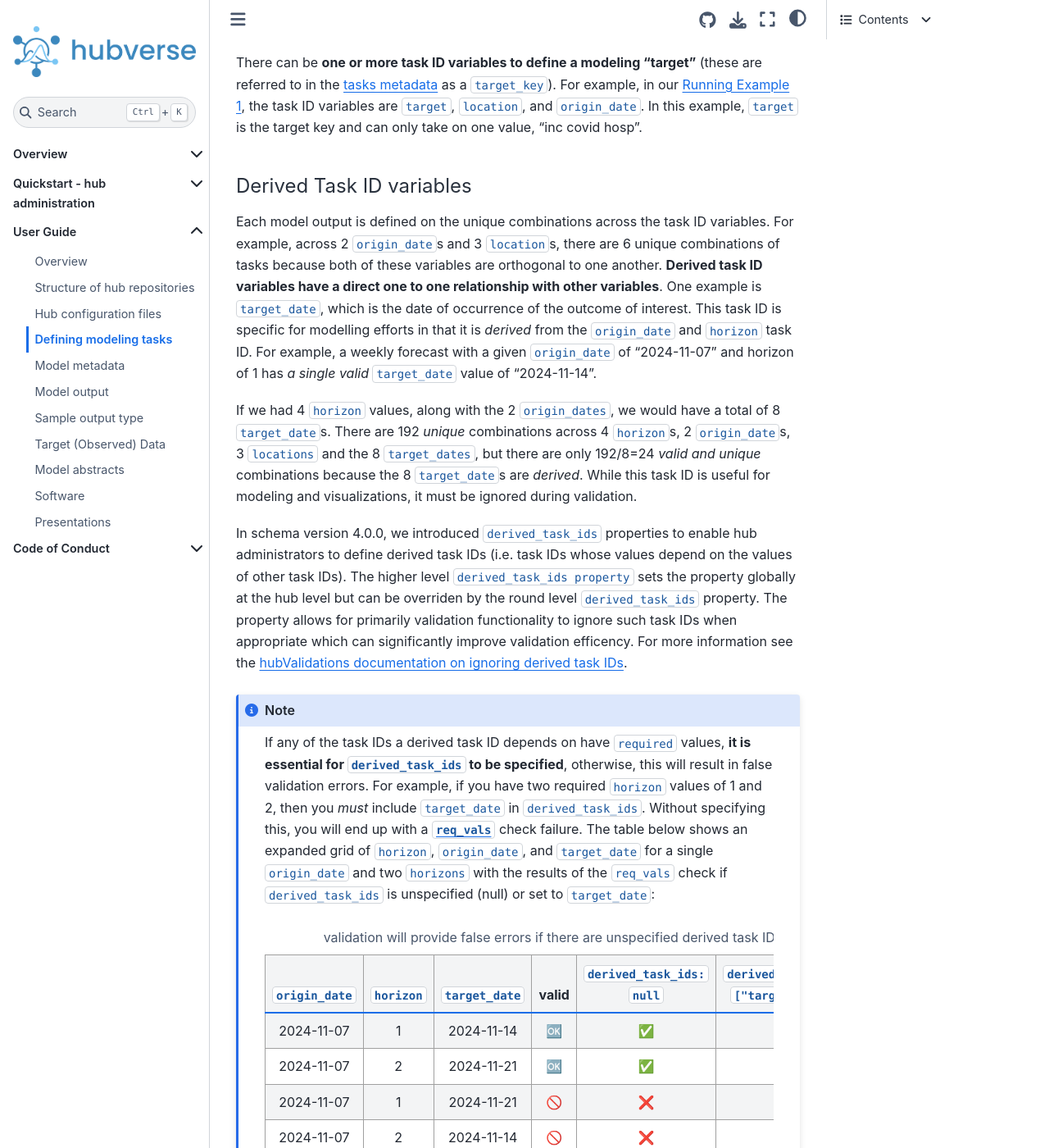
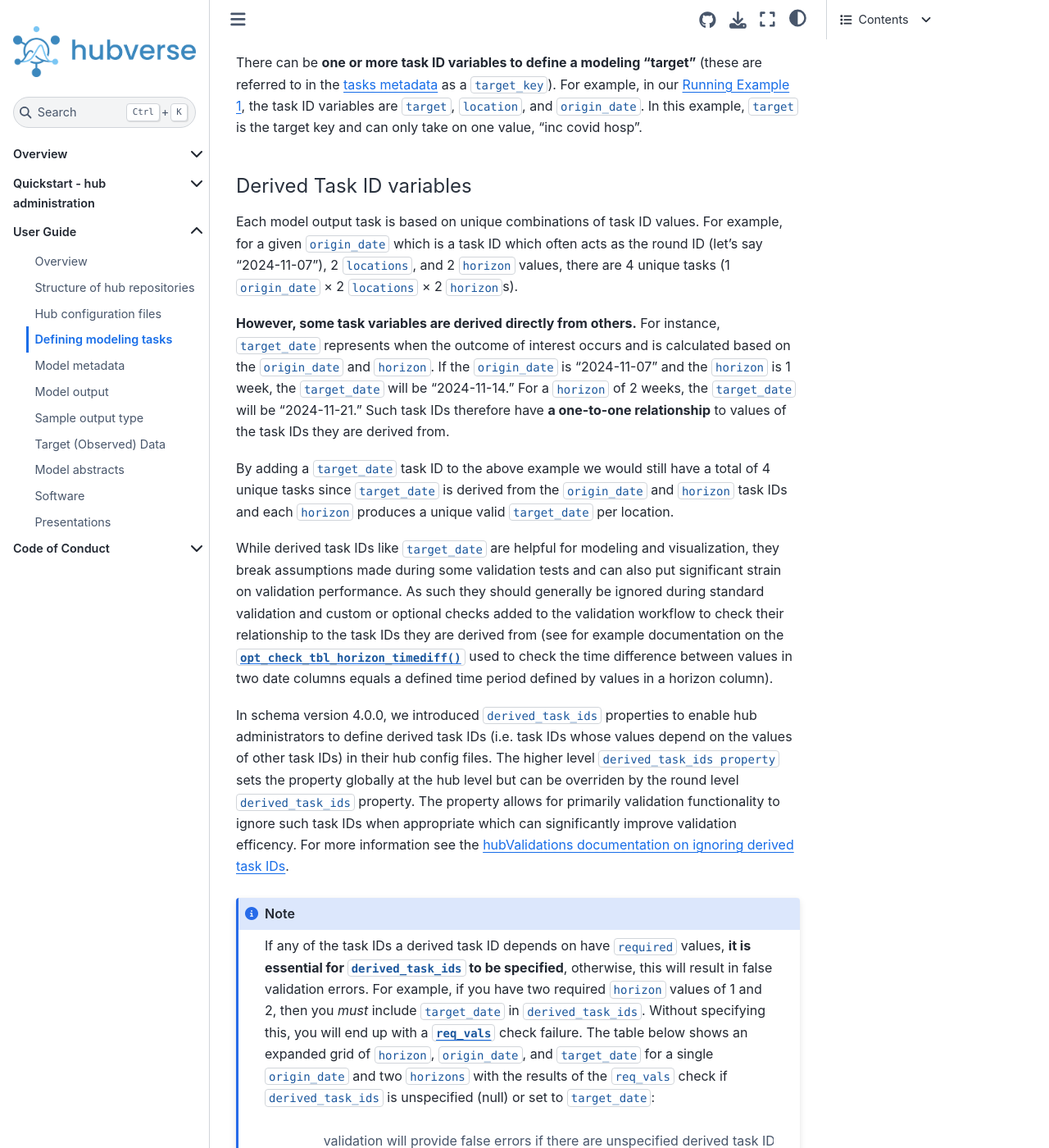
Before and after one commit to hubverse-org/hubDocs, a Sphinx documentation site: the page built from docs/source/user-guide/tasks.md, in a window 1280 px wide and 1400 px high, scrolled down 1906 px. Shown: the whole window at 82% size. Built offline with Sphinx 7.4.7 and the Sphinx Book theme 1.1.4, drawn with Linux system fonts in a browser that asks for light colours; comment, search, counter and statistics services are not loaded.

Commit message:
Apply suggestions from code review
Co-authored-by: Anna Krystalli <annakrystalli@googlemail.com>

```diff
--- a/docs/source/user-guide/tasks.md
+++ b/docs/source/user-guide/tasks.md
@@ -63,26 +63,17 @@ In this example, `target` is the target key and can only take on one value, "inc
 
 #### Derived Task ID variables
 
-Each model output is defined on the unique combinations across the task ID
-variables. For example, across 2 `origin_date`s and 3 `location`s, there are 6
-unique combinations of tasks because both of these variables are orthogonal to
-one another. **Derived task ID variables have a direct one to one relationship
-with other variables**. One example is `target_date`, which is the date of
-occurrence of the outcome of interest. This task ID is specific for modelling
-efforts in that it is _derived_ from the `origin_date` and `horizon` task ID.
-For example, a weekly forecast with a given `origin_date` of "2024-11-07" and
-horizon of 1 has _a single valid_ `target_date` value of "2024-11-14".
+Each model output task is based on unique combinations of task ID values. For example, for a given `origin_date` which is a task ID which often acts as the round ID (let's say "2024-11-07"), 2 `locations`, and 2 `horizon` values, there are 4 unique tasks (1 `origin_date` × 2 `locations` × 2 `horizon`s).
 
-If we had 4 `horizon` values, along with the 2 `origin_dates`, we would have a
-total of 8 `target_date`s. There are 192 _unique_ combinations across 4
-`horizon`s, 2 `origin_date`s, 3 `locations` and the 8 `target_dates`, but there
-are only 192/8=24 _valid and unique_ combinations because the 8 `target_date`s
-are _derived_. While this task ID is useful for modeling and visualizations, it
-must be ignored during validation.
+**However, some task variables are derived directly from others.** For instance, `target_date` represents when the outcome of interest occurs and is calculated based on the `origin_date` and `horizon`. If the `origin_date` is "2024-11-07" and the `horizon` is 1 week, the `target_date` will be "2024-11-14." For a `horizon` of 2 weeks, the `target_date` will be "2024-11-21." Such task IDs therefore have **a one-to-one relationship** to values of the task IDs they are derived from.
+
+By adding a `target_date` task ID to the above example we would still have a total of 4 unique tasks since `target_date` is derived from the `origin_date` and `horizon` task IDs and each `horizon` produces a unique valid `target_date` per location.
+
+While derived task IDs like `target_date` are helpful for modeling and visualization, they break assumptions made during some validation tests and can also put significant strain on validation performance. As such they should generally be ignored during standard validation and custom or optional checks added to the validation workflow to check their relationship to the task IDs they are derived from (see for example documentation on the [`opt_check_tbl_horizon_timediff()`](https://hubverse-org.github.io/hubValidations/reference/opt_check_tbl_horizon_timediff.html) used to check the time difference between values in two date columns equals a defined time period defined by values in a horizon column).
 
 In schema version 4.0.0, we introduced `derived_task_ids` properties to enable
 hub administrators to define derived task IDs (i.e. task IDs whose values
-depend on the values of other task IDs). The higher level `derived_task_ids
+depend on the values of other task IDs) in their hub config files. The higher level `derived_task_ids
 property` sets the property globally at the hub level but can be overriden by
 the round level `derived_task_ids` property. The property allows for primarily
 validation functionality to ignore such task IDs when appropriate which can
```
